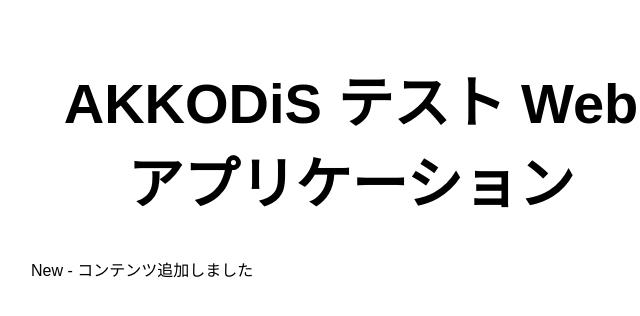
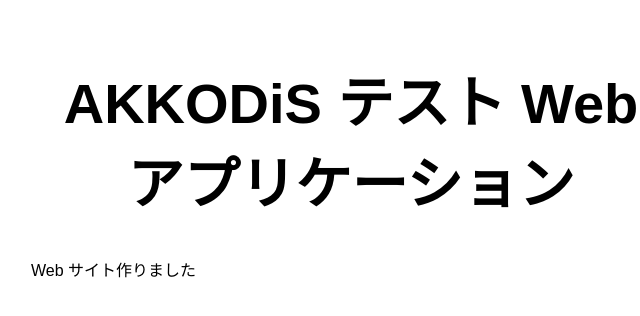
Before and after one commit to dozaki-akkodis/azure-test-static-web-app, a website: page src/index.html in a window 1280 px wide. Shown: the full height of the page, 289-929 px from the left. Drawn offline with Linux system fonts and the light colour scheme.

Commit message:
Update index.html

```diff
--- a/src/index.html
+++ b/src/index.html
@@ -11,7 +11,7 @@
 <body>
   <main>
     <h1>AKKODiS テスト Web アプリケーション</h1>
-    <p>New - コンテンツ追加しました</p>
+    <p>Web サイト作りました</p>
   </main>
 </body>
 
```
